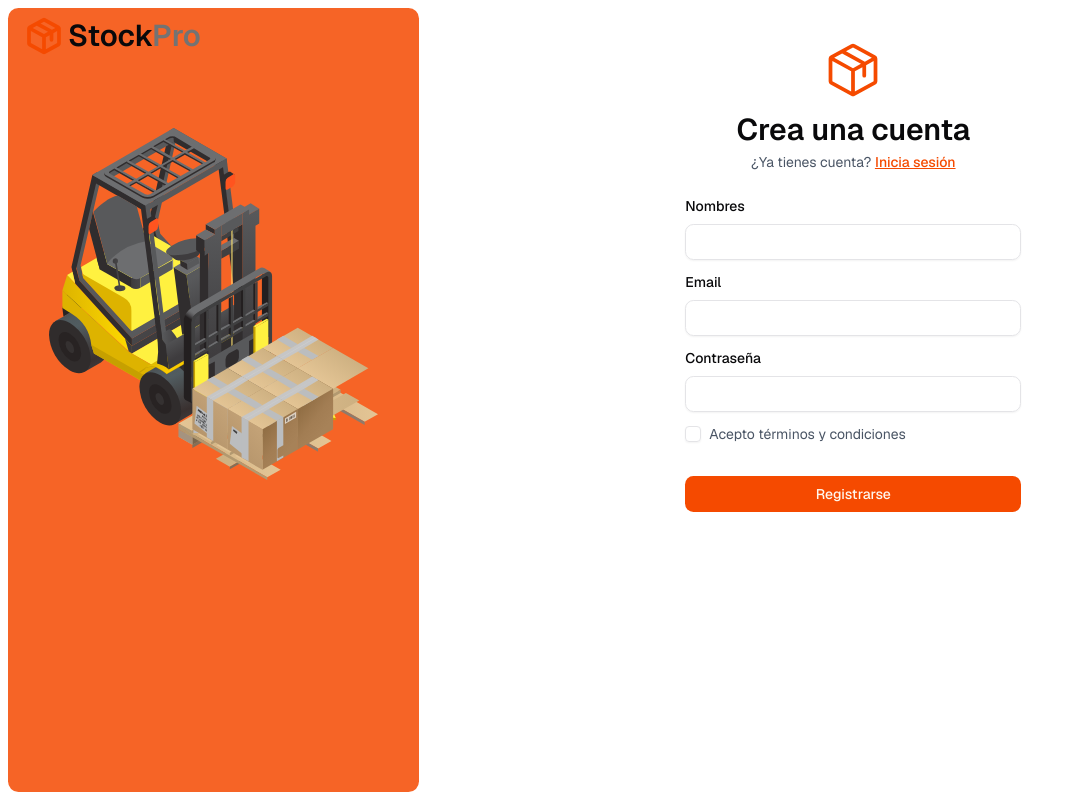
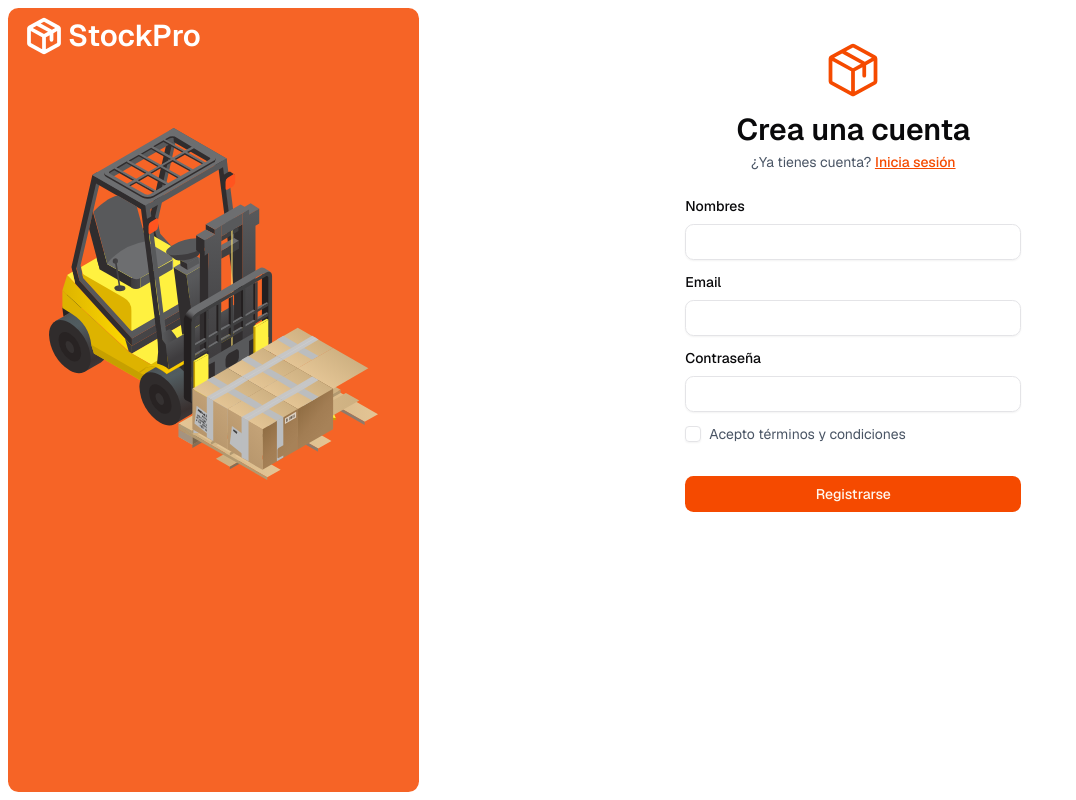
Before and after one commit to GussLopez/stock-managment, a Next.js app: page /auth/register in a window 1280 px wide. Shown: the whole page, without its empty margins (0-1076 px from the left). Built offline with nearby package versions, Linux system fonts and the light colour scheme; no server answers.

Commit message:
ADDED Brand Logo component

```diff
--- a/src/components/ui/BrandLogo.tsx
+++ b/src/components/ui/BrandLogo.tsx
@@ -1,11 +1,15 @@
 'use client'
 import { PackageIcon } from "@phosphor-icons/react"
 
-export const BrandLogo = () => {
+interface BrandLogoProps {
+  variant?: 'white' | 'default'
+}
+
+export const BrandLogo = ({ variant = 'default' } : BrandLogoProps) => {
   return (
-    <div className="flex items-center gap-1">
-      <PackageIcon size={40} weight="bold" className="text-primary"/>
-      <p className="text-3xl font-semibold">Stock<span className="text-neutral-500">Pro</span></p>
+    <div className={`flex items-center gap-1 ${variant === 'white' ? 'text-white' : ''} flex items-center gap-1`}>
+      <PackageIcon size={40} weight="bold" className={`${variant === 'white' ? 'text-white' : 'text-primary'}`}/>
+      <p className="text-3xl font-semibold">Stock<span className={`${variant === 'white' ? 'text-white' : 'text-neutral-500'}`}>Pro</span></p>
     </div>
   )
 }
```
